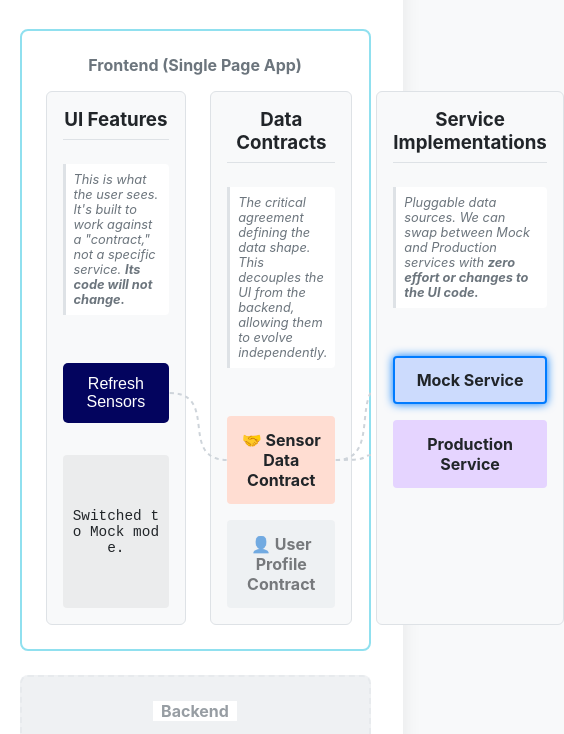
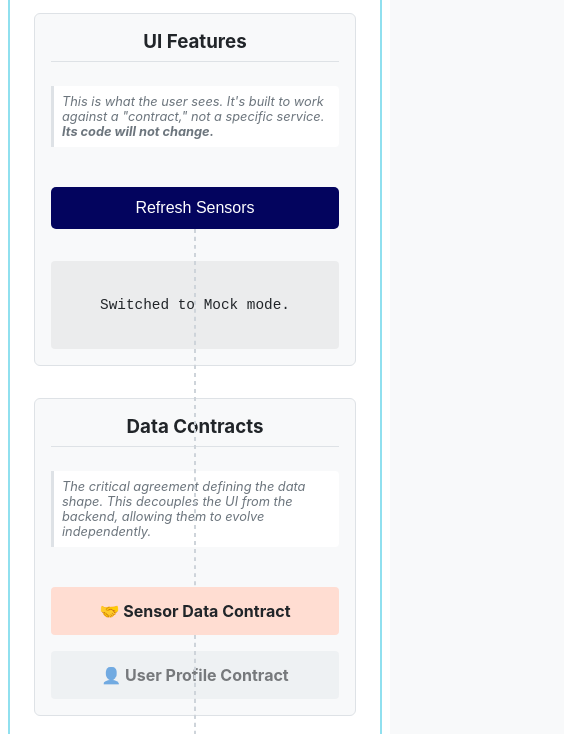
Before and after one commit to noherczeg/frontend-contracts, a plain HTML site: page index.html in a window 390 px wide. Shown: the part 206-940 px from the top of the page, 564 px wide, since content can reach past the window. Drawn offline with Linux system fonts and the light colour scheme.

Commit message:
Update index.html

```diff
--- a/index.html
+++ b/index.html
@@ -258,6 +258,41 @@
             opacity: 1;
             transition: stroke-dashoffset 0.8s ease-in-out, opacity 0.4s 0.8s linear;
         }
+
+        /* --- RESPONSIVE DESIGN --- */
+        @media (max-width: 820px) {
+             .component-grid {
+                grid-template-columns: 1fr;
+                gap: 2rem;
+            }
+            .container {
+                padding: 2rem 1rem;
+            }
+            h1 {
+                font-size: 1.75rem;
+            }
+            p {
+                margin-bottom: 1.5rem;
+            }
+            .layer h2 {
+                margin-top: -2.3rem;
+            }
+        }
+
+        @media (max-width: 480px) {
+            body {
+                padding: 0.5rem 0;
+            }
+            .container {
+                width: 100%;
+                padding: 1.5rem 0.5rem;
+                box-shadow: none;
+                border-radius: 0;
+            }
+            h1 {
+                font-size: 1.5rem;
+            }
+        }
     </style>
 </head>
 <body>
@@ -365,15 +400,27 @@
             const startRect = startElem.getBoundingClientRect();
             const endRect = endElem.getBoundingClientRect();
 
-            // Calculate start and end points relative to the diagram
-            const startX = startRect.right - diagramRect.left;
-            const startY = startRect.top - diagramRect.top + startRect.height / 2;
-            const endX = endRect.left - diagramRect.left;
-            const endY = endRect.top - diagramRect.top + endRect.height / 2;
+            let startX, startY, endX, endY;
+            const isVerticalLayout = window.innerWidth <= 820;
 
-            // Create a simple curved path
-            const pathData = `M ${startX} ${startY} C ${startX + 50} ${startY}, ${endX - 50} ${endY}, ${endX} ${endY}`;
-            pathElem.setAttribute('d', pathData);
+            if (isVerticalLayout) {
+                 // Connect bottom-center to top-center for vertical layout
+                startX = startRect.left - diagramRect.left + startRect.width / 2;
+                startY = startRect.bottom - diagramRect.top;
+                endX = endRect.left - diagramRect.left + endRect.width / 2;
+                endY = endRect.top - diagramRect.top;
+                const pathData = `M ${startX} ${startY} C ${startX} ${startY + 40}, ${endX} ${endY - 40}, ${endX} ${endY}`;
+                pathElem.setAttribute('d', pathData);
+
+            } else {
+                 // Original logic for horizontal layout
+                startX = startRect.right - diagramRect.left;
+                startY = startRect.top - diagramRect.top + startRect.height / 2;
+                endX = endRect.left - diagramRect.left;
+                endY = endRect.top - diagramRect.top + endRect.height / 2;
+                const pathData = `M ${startX} ${startY} C ${startX + 50} ${startY}, ${endX - 50} ${endY}, ${endX} ${endY}`;
+                pathElem.setAttribute('d', pathData);
+            }
         };
 
         const drawAllLines = () => {
@@ -413,6 +460,7 @@
             const modeName = isProdMode ? 'Production' : 'Mock';
             uiDisplay.style.color = 'var(--text-color)';
             uiDisplay.textContent = `Switched to ${modeName} mode.`;
+            drawAllLines(); // Redraw lines on toggle to handle potential changes
         };
 
         const animateFlow = () => {
```
